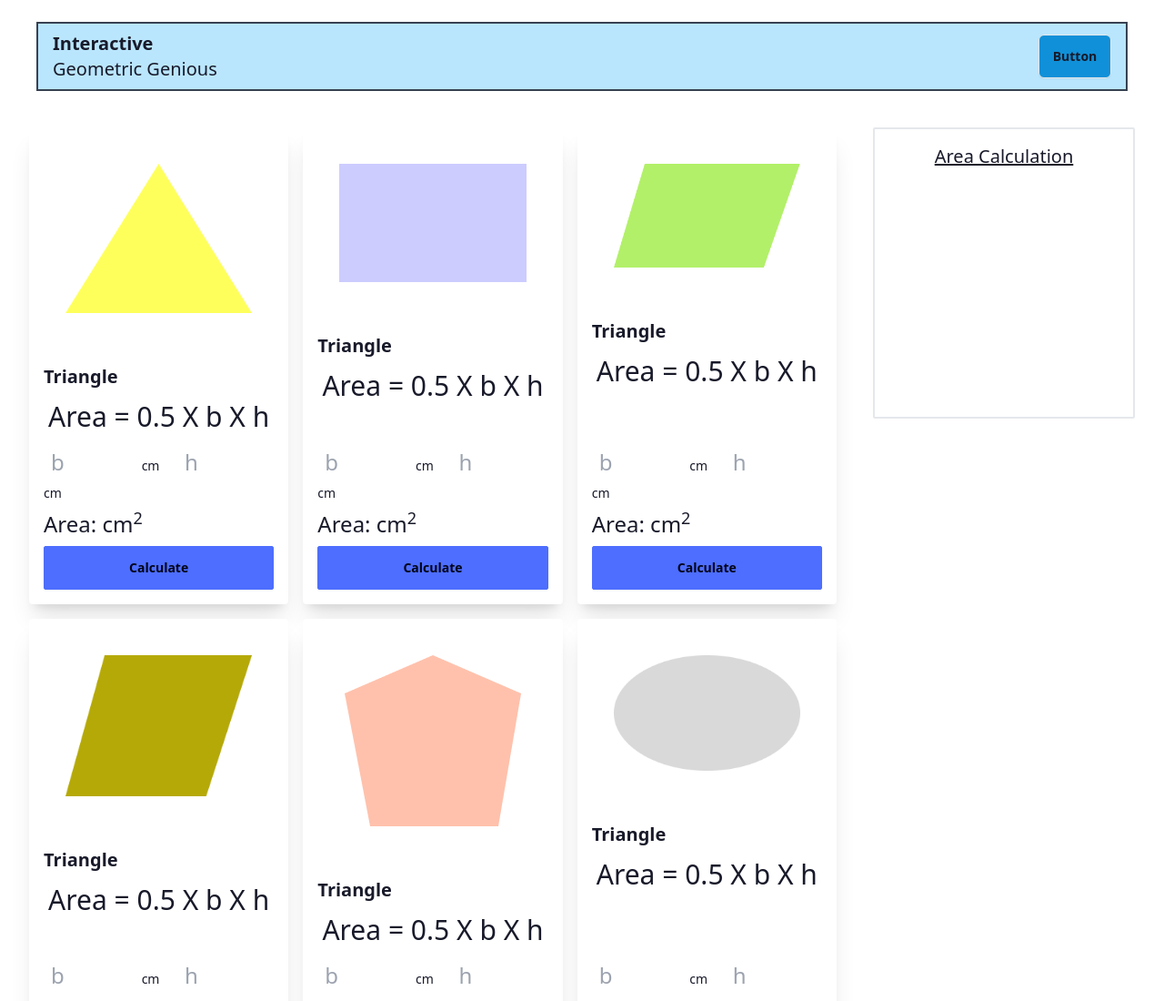
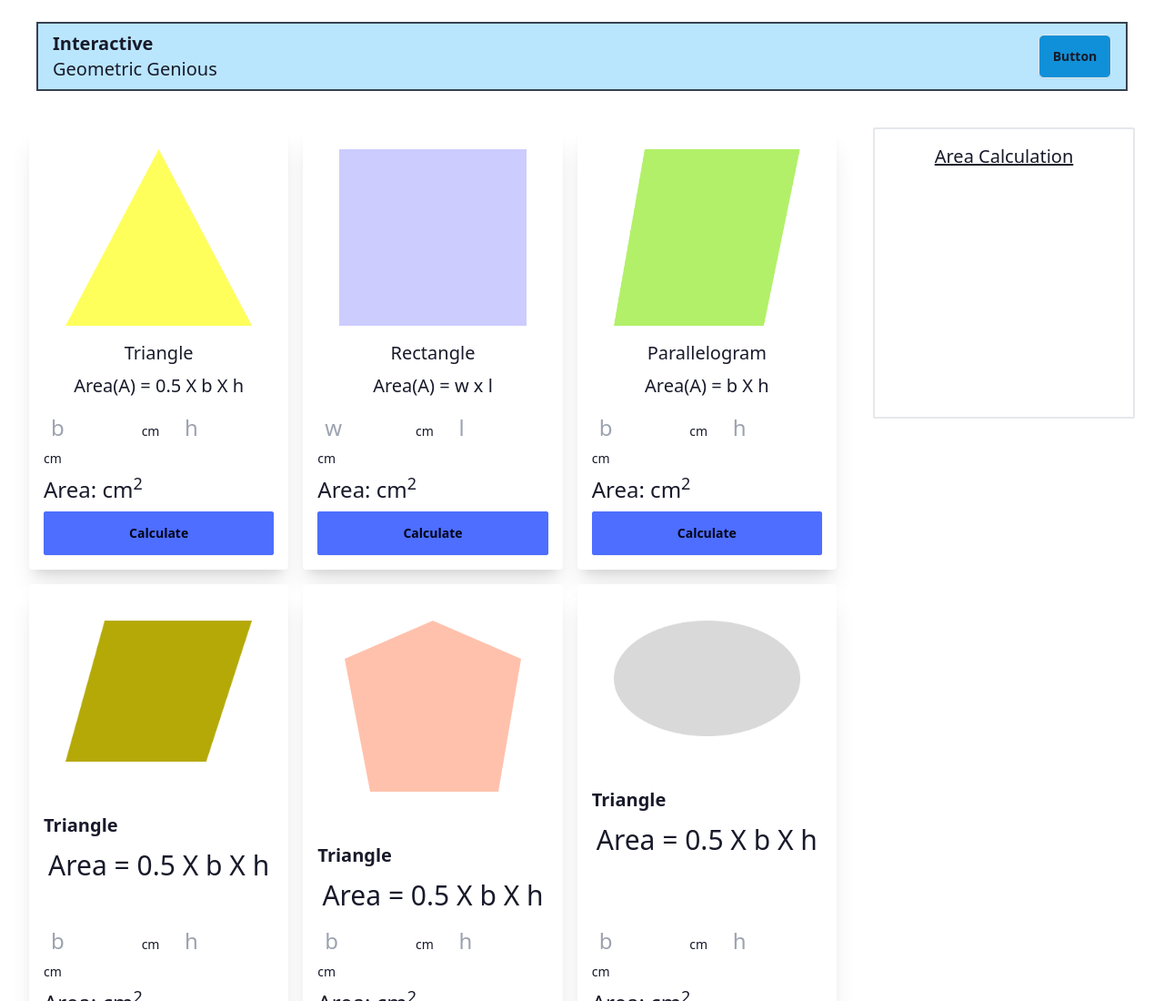
Before and after one commit to amirsayeed/Geometric-Figure-Calculation, a plain HTML site: page index.html in a window 1280 px wide. Shown: the top 1100 px of the page at 91% size. Drawn offline with nearby package versions, Linux system fonts and the light colour scheme.

Commit message:
rectangle area displayed

```diff
--- a/index.html
+++ b/index.html
@@ -30,13 +30,13 @@
             <div class="flex flex-col md:flex-row gap-10">
                 <div class="flex-1 grid grid-cols-1 md:grid-cols-2 lg:grid-cols-3 gap-4">
                     <div class="card card-compact bg-base-100 shadow-xl">
-                        <figure class="p-10">
-                            <img src="images/triangle.png" alt="Shoes" />
+                        <figure class="px-10 pt-6">
+                            <img class="w-[240px] h-[194px]" src="images/triangle.png" alt="Shoes" />
                         </figure>
                         <div class="card-body">
-                            <h2 class="card-title">Triangle</h2>
-                            <p class="text-center text-3xl">Area = 0.5 X b X h</p>
-                            <div class="">
+                            <h2 class="text-center text-xl font-medium">Triangle</h2>
+                            <p class="text-center text-xl">Area(A) = 0.5 X b X h</p>
+                            <div>
                                 <input id="triangle-base" class="w-24 text-2xl p-2 rounded-sm" type="text"
                                     placeholder="b">
                                 <span class="mr-4 ml-2">cm</span>
@@ -49,23 +49,23 @@
                                 </p>
                             </div>
                             <div class="card-actions">
-                                <button class="btn btn-primary w-full">Calculate</button>
+                                <button onclick="triangleArea()" class="btn btn-primary w-full">Calculate</button>
                             </div>
                         </div>
                     </div>
                     <div class="card card-compact bg-base-100 shadow-xl">
-                        <figure class="p-10">
-                            <img src="images/rectangle.png" alt="Shoes" />
+                        <figure class="px-10 pt-6">
+                            <img class="w-[300px] h-[194px]" src="images/rectangle.png" alt="Shoes" />
                         </figure>
                         <div class="card-body">
-                            <h2 class="card-title">Triangle</h2>
-                            <p class="text-center text-3xl">Area = 0.5 X b X h</p>
+                            <h2 class="text-center text-xl font-medium">Rectangle</h2>
+                            <p class="text-center text-xl">Area(A) = w x l</p>
                             <div class="">
                                 <input id="triangle-base" class="w-24 text-2xl p-2 rounded-sm" type="text"
-                                    placeholder="b">
+                                    placeholder="w">
                                 <span class="mr-4 ml-2">cm</span>
                                 <input class="w-24 text-2xl p-2 rounded-sm" type="text" name="" id="triangle-height"
-                                    placeholder="h">
+                                    placeholder="l">
                                 <span>cm</span>
                             </div>
                             <div>
@@ -78,12 +78,12 @@
                         </div>
                     </div>
                     <div class="card card-compact bg-base-100 shadow-xl">
-                        <figure class="p-10">
-                            <img src="images/parallelogram.png" alt="Shoes" />
+                        <figure class="px-10 pt-6">
+                            <img class="w-[350px] h-[194px]" src="images/parallelogram.png" alt="Shoes" />
                         </figure>
                         <div class="card-body">
-                            <h2 class="card-title">Triangle</h2>
-                            <p class="text-center text-3xl">Area = 0.5 X b X h</p>
+                            <h2 class="text-center text-xl font-medium">Parallelogram</h2>
+                            <p class="text-center text-xl">Area(A) = b X h</p>
                             <div class="">
                                 <input id="triangle-base" class="w-24 text-2xl p-2 rounded-sm" type="text"
                                     placeholder="b">
@@ -183,6 +183,7 @@
     <footer>
 
     </footer>
+    <script src="js/triangleAria.js"></script>
 </body>
 
 </html>
--- /dev/null
+++ b/js/triangleAria.js
@@ -0,0 +1,24 @@
+function triangleArea(){
+    const getBaseValue = triangleBase();
+    const getTriangleValue = triangleHeight();
+
+    const area = 0.5*getBaseValue*getTriangleValue;
+    console.log("area of the triangle is:",area);
+    const areaDislplay = document.getElementById("triangle-area");
+    areaDislplay.innerText = area;
+
+}
+
+function triangleBase(){
+    const baseInput = document.getElementById("triangle-base");
+    const base = baseInput.value;
+    const baseValue = parseFloat(base);
+    return baseValue;
+}
+
+function triangleHeight(){
+    const heightInput = document.getElementById("triangle-height");
+    const height = heightInput.value;
+    const heightValue = parseFloat(height);
+    return heightValue;
+}
```
Also changed, not shown: js/parallelogra,.js (added, +24 -0 lines), js/rectangleArea.js (added, +24 -0 lines).
